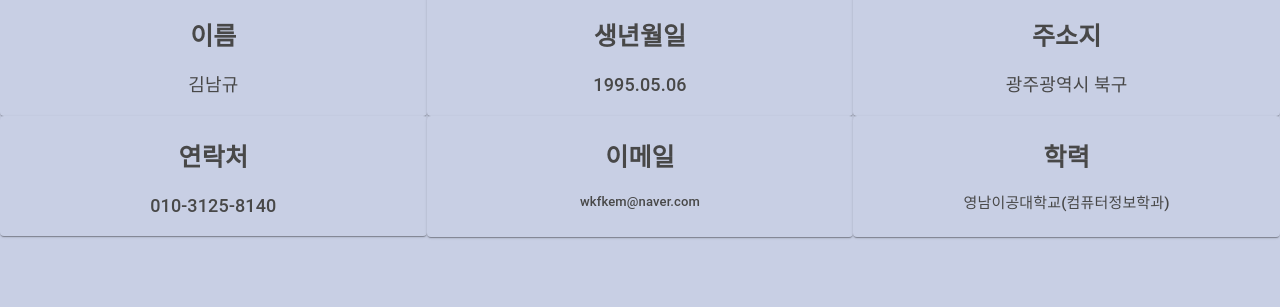
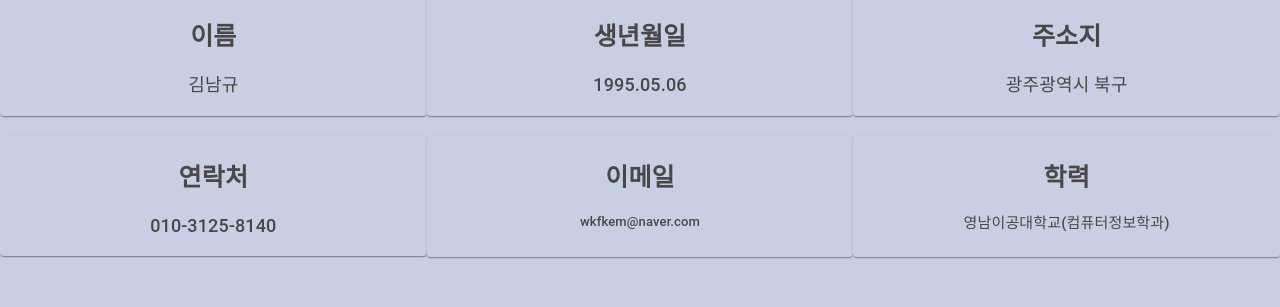
Before and after one commit to KingNamGyu/namgyu-portfolio, a React (Create React App) app: page /about in a window 1280 px wide. Shown: the part 347-654 px from the top of the page. Built offline with nearby package versions, Linux system fonts and the light colour scheme.

Commit message:
Update About.js

```diff
--- a/src/pages/About.js
+++ b/src/pages/About.js
@@ -52,19 +52,19 @@ const About = () => {
                 <h2>광주광역시 북구</h2>
               </Item>
             </Grid>
-            <Grid item xs={4}>
+            <Grid className="grid" item xs={4}>
               <Item>
                 <h1>연락처</h1>
                 <h2>010-3125-8140</h2>
               </Item>
             </Grid>
-            <Grid item xs={4}>
+            <Grid className="grid" item xs={4}>
               <Item>
                 <h1>이메일</h1>
                 <h4>wkfkem@naver.com</h4>
               </Item>
             </Grid>
-            <Grid item xs={4}>
+            <Grid className="grid" item xs={4}>
               <Item>
                 <h1>학력</h1>
                 <h3>영남이공대학교(컴퓨터정보학과)</h3>
```
